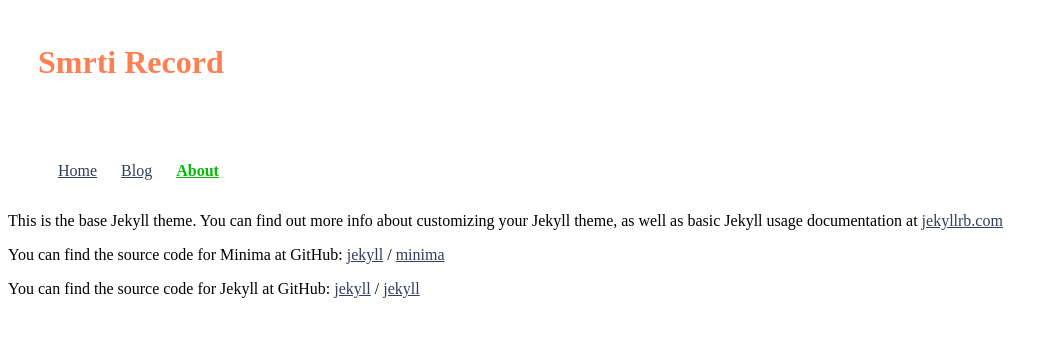
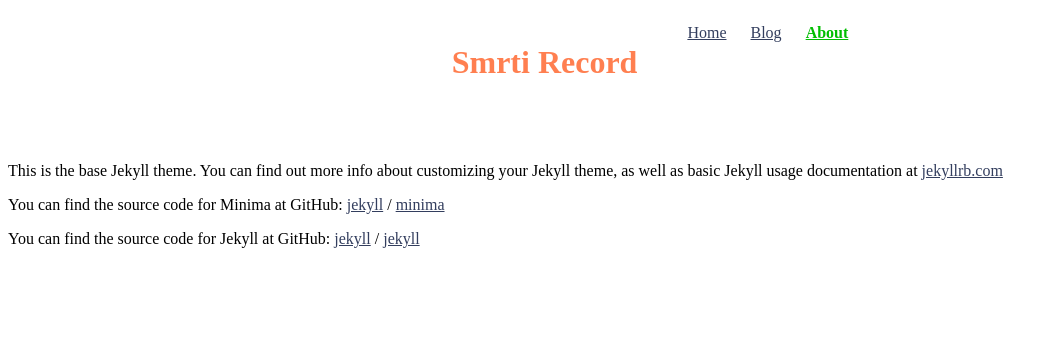
Before and after one commit to svsmemory/svsmemory.github.io, a Jekyll site: the page built from about.md, in a window 1280 px wide. Shown: the top 337 px of the page, without its empty margins (0-1058 px from the left). Built offline with Jekyll 4.4.1, drawn with Linux system fonts in a browser that asks for light colours.

Commit message:
head setting

```diff
--- a/_layouts/default.html
+++ b/_layouts/default.html
@@ -1,16 +1,14 @@
 {% include header.html %}
   <body>
     <header>
-      <div class="container">
+      <div class="headline">
         <h1>{{ site.title }}</h1>
         <nav>
-          <div class="headline">
             <ul>
               {% for item in site.data.navigation %}
               <a href="{{ item.link }}" {% if page.url == item.link %} class="current" {% endif %}>{{ item.name }}</a>
               {% endfor %}
             </ul>
-          </div>
         </nav>
       </div>
     </header>
--- a/_sass/_header.scss
+++ b/_sass/_header.scss
@@ -21,14 +21,9 @@ header a {
     padding: 20px 10px;
 }
 
+.container { width: 1270px; margin:0 auto; }
+
 .headline {
     display: flex;
-    bottom: 10px;
-    left: 20px;
+    margin:0 auto;
 }
-
-.container { width: 1270px; margin:0 auto; }
-
-.header {
-    display: flex;
-}
```
